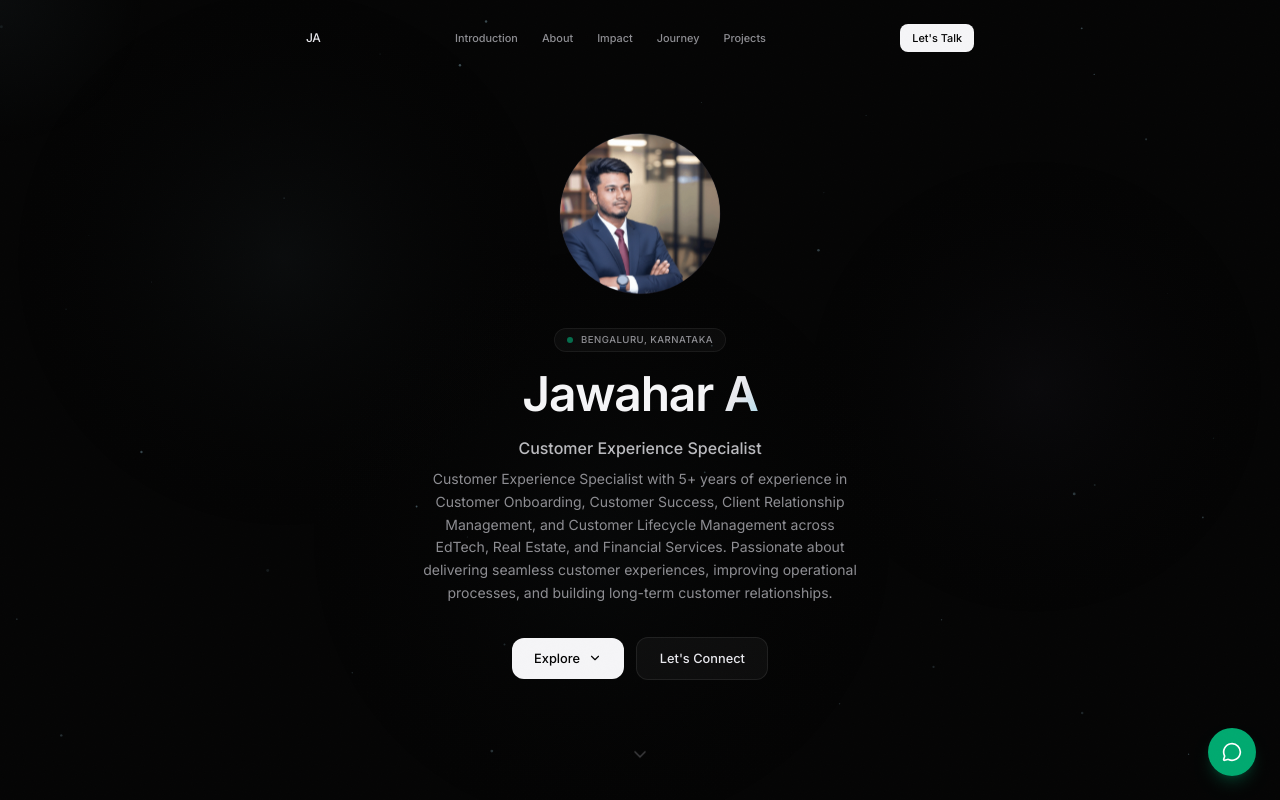
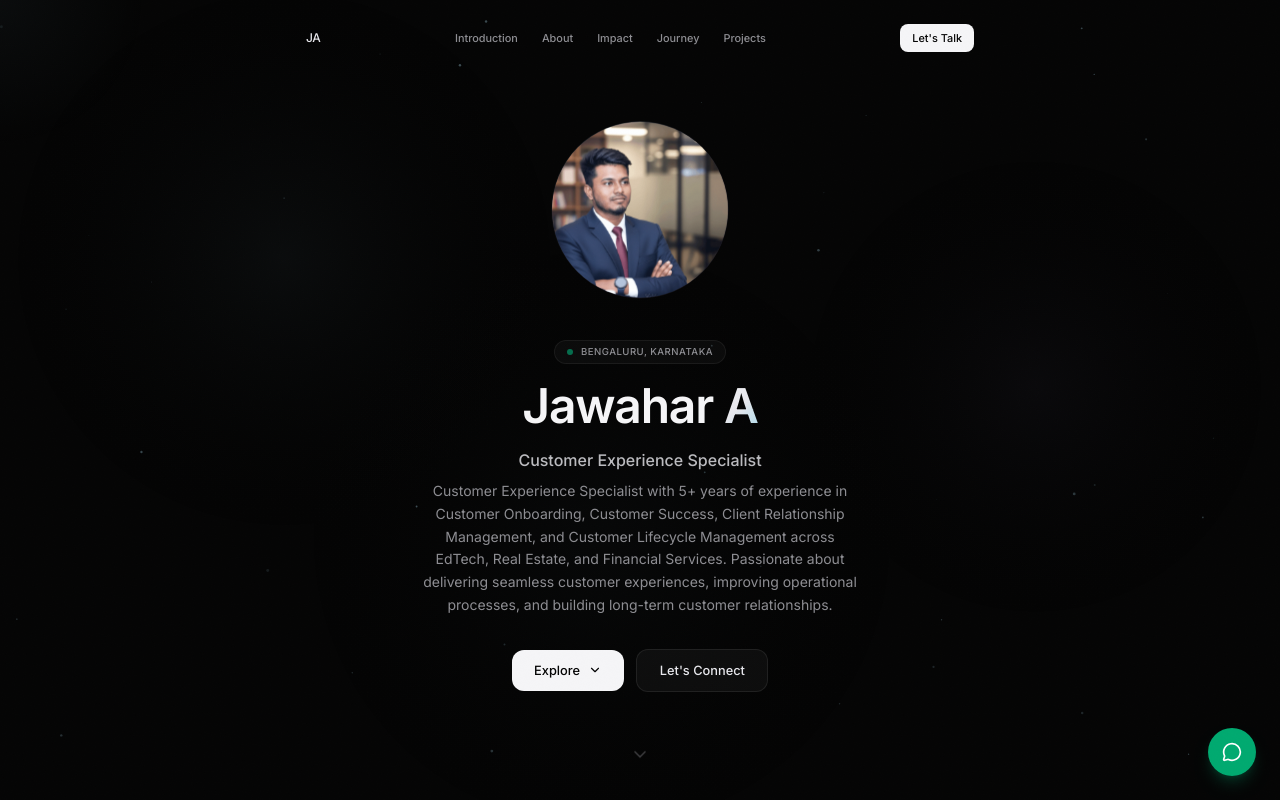
Before and after one commit to Mark-Jawahar/Jawahar-portfolio, a Next.js app: page / in a window 1280 px wide. Shown: the top 800 px of the page. Built offline with nearby package versions, Linux system fonts and the light colour scheme.

Commit message:
Refine glass header opacity to 18% + enlarge hero portrait 12%

```diff
--- a/src/components/chapters/Hero.tsx
+++ b/src/components/chapters/Hero.tsx
@@ -41,7 +41,7 @@ export default function Hero() {
         }}
       >
         <div
-          className="portrait-frame w-32 h-32 md:w-40 md:h-40 mb-8 animate-float-slow"
+          className="portrait-frame w-36 h-36 md:w-44 md:h-44 mb-10 animate-float-slow"
           style={{
             transform: `perspective(1000px) rotateY(${offsetX * 0.5}deg) rotateX(${-offsetY * 0.5}deg)`,
           }}
--- a/src/components/layout/Navigation.tsx
+++ b/src/components/layout/Navigation.tsx
@@ -36,7 +36,7 @@ export default function Navigation() {
       <nav
         className={`fixed top-4 left-1/2 -translate-x-1/2 z-50 transition-all duration-500 ${
           scrolled
-            ? "bg-glass-strong backdrop-blur-3xl border border-white/[0.06] shadow-2xl shadow-black/20"
+            ? "bg-black/[0.18] backdrop-blur-[24px] border border-white/[0.07] shadow-[0_8px_32px_rgba(0,0,0,0.3)]"
             : "bg-transparent"
         } rounded-2xl px-4 py-2 flex items-center justify-between w-[calc(100%-2rem)] max-w-[700px]`}
       >
```
